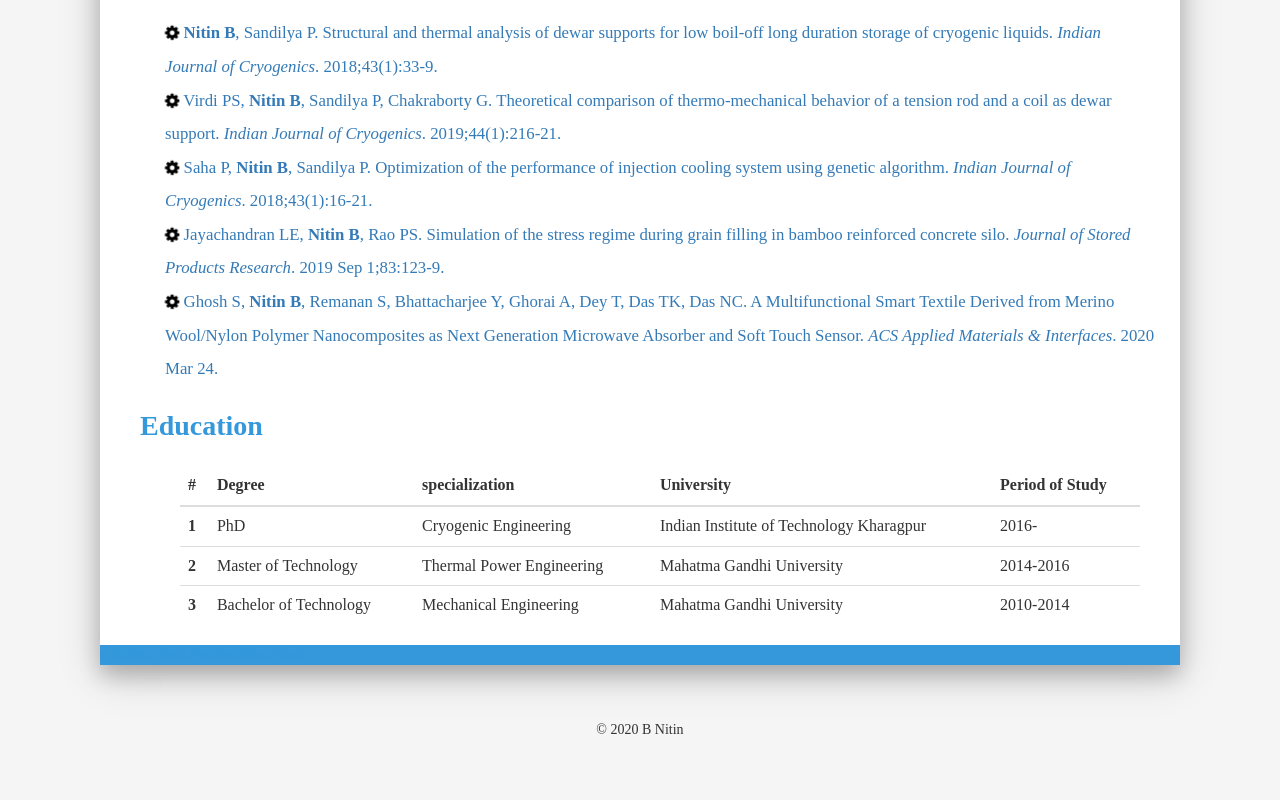
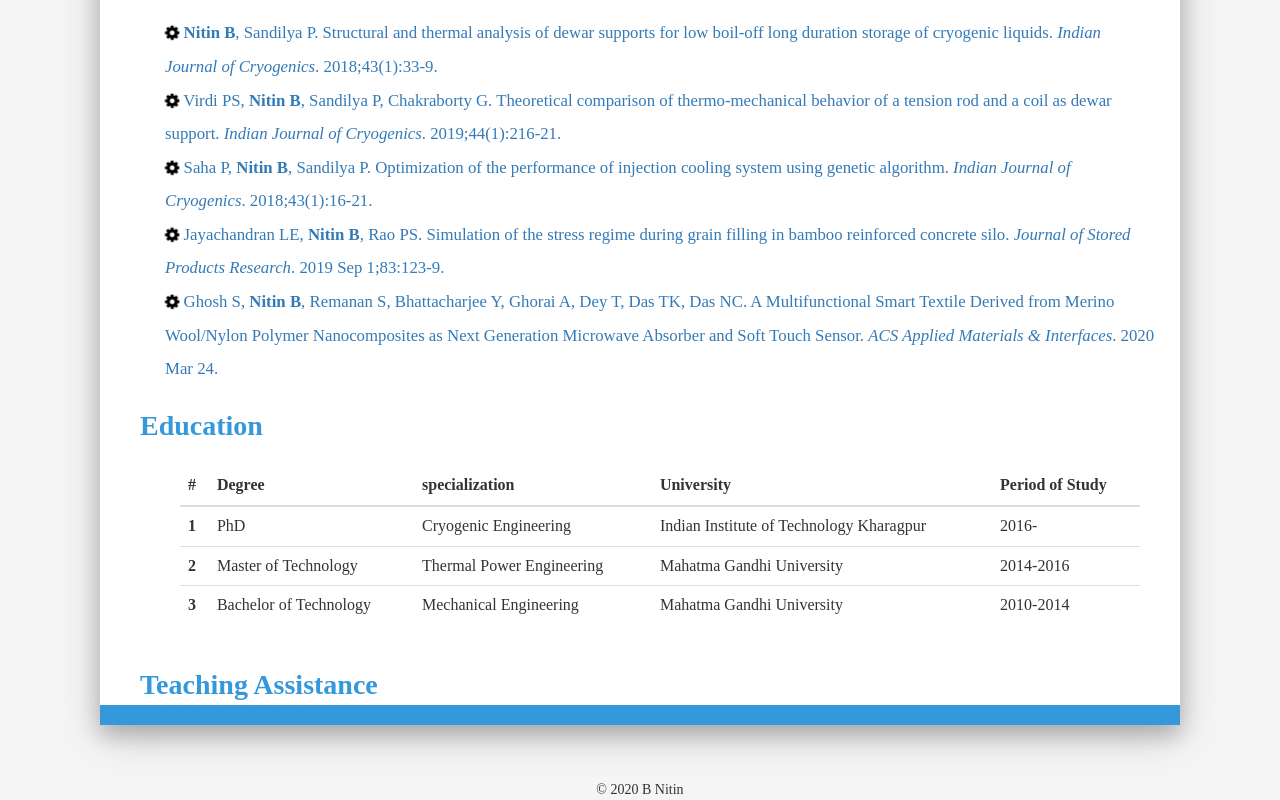
Before and after one commit to nitinbaby/tbnitin.tk, a plain HTML site: page index.html in a window 1280 px wide. Shown: the part 550-1350 px from the top of the page. Before the commit the page ends 1290 px from the top, so only its background shows below. Drawn offline with nearby package versions, Linux system fonts and the light colour scheme.

Commit message:
Update index.html

```diff
--- a/index.html
+++ b/index.html
@@ -272,6 +272,12 @@
 				</table>
 			</div>
 
+			<div class="recent-publications">
+				Teaching Assistance
+			</div>
+
+
+
 			<div class = "bottom-banner">
 			kjdshfkdsjfhsdkfjhsdfksdhfksdjhfsdk
 			</div>
```
